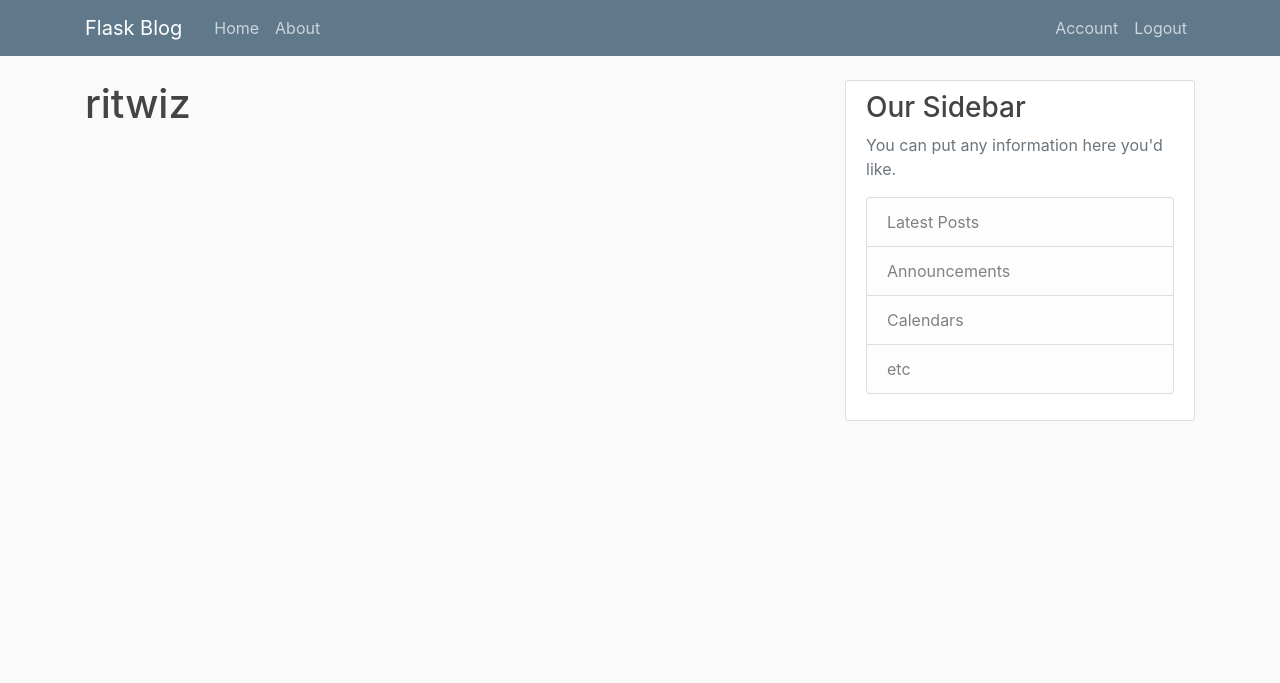
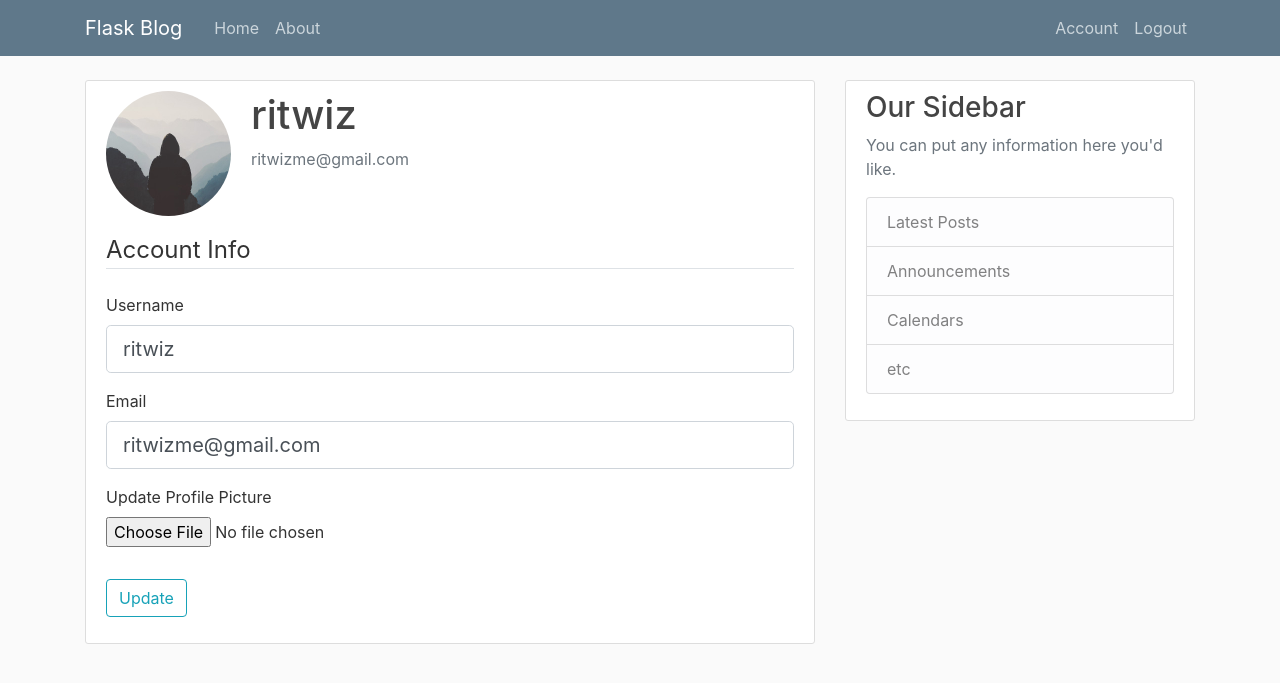
Before and after one commit to ritwizme/flask-blog, a Flask app: page /account in a window 1280 px wide. Shown: the top 683 px of the page. Run offline with Flask 2, Linux system fonts and the light colour scheme; a user stored in the database is signed in; some libraries are stand-ins or nearby versions.

Commit message:
profile picture

```diff
--- a/hello/forms.py
+++ b/hello/forms.py
@@ -1,4 +1,6 @@
 from flask_wtf import FlaskForm
+from flask_wtf.file import FileField, FileAllowed
+from flask_login import current_user
 from wtforms import StringField, PasswordField, SubmitField, BooleanField
 from wtforms.validators import DataRequired, Length, Email, EqualTo, ValidationError
 from hello.models import User
@@ -35,3 +37,23 @@ class LoginForm(FlaskForm):
     password = PasswordField('Password', validators = [DataRequired()])
     remember = BooleanField('Remember Me')
     submit = SubmitField('Login')
+
+
+class UpdateAccountForm(FlaskForm):
+    username = StringField('Username',validators = [DataRequired(), Length(min = 2, max = 20)])
+
+    email = StringField('Email', validators = [DataRequired(), Email()])
+    picture = FileField('Update Profile Picture', validators=[FileAllowed(['jpg', 'png'])])
+    submit = SubmitField('Update')
+
+    def validate_username(self, username):
+        if username.data != current_user.username:
+            user = User.query.filter_by(username = username.data).first()
+            if user:
+                raise ValidationError('That username is taken, please choose a different one')
+
+    def validate_email(self, email):
+        if email.data != current_user.email:
+            user = User.query.filter_by(email = email.data).first()
+            if user:
+                raise ValidationError('That email is taken, please choose a different one')
--- a/hello/routs.py
+++ b/hello/routs.py
@@ -1,5 +1,8 @@
+import os
+import secrets
+from PIL import Image
 from flask import render_template, url_for, flash, redirect, request
-from hello.forms import RegistrationForm, LoginForm
+from hello.forms import RegistrationForm, LoginForm, UpdateAccountForm
 from hello.models import User, Post
 from hello import app, db, bcrypt
 from flask_login import login_user, current_user,logout_user, login_required
@@ -69,8 +72,37 @@ def logout():
     return redirect(url_for('home'))
 
 
+def save_picture(form_picture):
+    random_hex = secrets.token_hex(8)
+    _, f_ext = os.path.splitext(form_picture.filename)
+    picture_fn = random_hex + f_ext
+    picture_path = os.path.join(app.root_path, 'static/profile_pics', picture_fn)
 
-@app.route("/account")
+    output_size = (125, 125)
+    i = Image.open(form_picture)
+    i.thumbnail(output_size)
+    i.save(picture_path)
+
+    return picture_fn
+
+
+@app.route("/account", methods=['GET', 'POST'])
 @login_required
 def account():
-    return render_template('account.html', title='Account')
+    form = UpdateAccountForm()
+    if form.validate_on_submit():
+        if form.picture.data:
+            picture_file = save_picture(form.picture.data)
+            current_user.image_file = picture_file
+
+        current_user.username = form.username.data
+        current_user.email = form.email.data
+        db.session.commit()
+        flash('Your account has been updated!', 'success')
+        return redirect(url_for('account'))
+    elif request.method == 'GET':
+        form.username.data = current_user.username
+        form.email.data = current_user.email
+    image_file = url_for('static', filename='profile_pics/' + current_user.image_file)
+    return render_template('account.html', title='Account',
+                           image_file=image_file, form=form)
--- a/hello/templates/account.html
+++ b/hello/templates/account.html
@@ -1,4 +1,75 @@
 {% extends "layout.html" %}
 {% block content %}
-    <h1>{{ current_user.username }}</h1>
+    <div class="content-section">
+        <div class="media">
+            <img class="rounded-circle account-img" src="{{ image_file }}">
+            <div class="media-body">
+                <h2 class="account-heading">{{ current_user.username }}</h2>
+                <p class="text-secondary">{{ current_user.email }}</p>
+            </div>
+        </div>
+
+            <form method = "POST" action="" enctype="multipart/form-data">
+                {{ form.hidden_tag() }}
+                <fieldset class="form-group">
+                    <legend class = "border-bottom mb-4">
+                            Account Info
+                    </legend>
+                    <div class="form-group">
+                        {{form.username.label(class="form-control-label")}}
+
+                        {% if form.username.errors %}
+
+                        {{form.username(class="form-control form-control-lg is-invalid")}}
+                            <div class="invalid-feedback">
+                                {% for error in form.username.errors %}
+                                <span>{{error}}</span>
+                                {% endfor %}
+                            </div>
+                        {% else %}
+
+                        {{form.username(class="form-control form-control-lg")}}
+
+                        {% endif %}
+
+                    </div>
+
+                    <div class="form-group">
+                            {{form.email.label(class="form-control-label")}}
+                            {% if form.email.errors %}
+
+                            {{form.email(class="form-control form-control-lg is-invalid")}}
+                                <div class="invalid-feedback">
+                                    {% for error in form.email.errors %}
+                                    <span>{{error}}</span>
+                                    {% endfor %}
+                                </div>
+                            {% else %}
+
+                            {{form.email(class="form-control form-control-lg")}}
+
+                            {% endif %}
+                    </div>
+                    <div class="form-group">
+
+                            {{ form.picture.label() }}
+                            {{ form.picture(class="form-control-file") }}
+                            {% if form.picture.errors %}
+                                {% for error in form.picture.errors %}
+                                    <span class="text-danger">{{ error }}</span></br>
+                                {% endfor %}
+                            {% endif %}
+
+
+                    </div>
+
+                </fieldset>
+
+                <div class="form-group">
+                    {{ form.submit(class="btn btn-outline-info ")}}
+                </div>
+
+            </form>
+
+    </div>
 {% endblock content %}
```
Also changed, not shown: hello/site.db, hello/static/profile_pics/46c89f2c8ae154f7.jpg (added), hello/static/profile_pics/54c731e96b72a6bb.jpg (added), hello/static/profile_pics/default.jpg (added), 5 other files.
